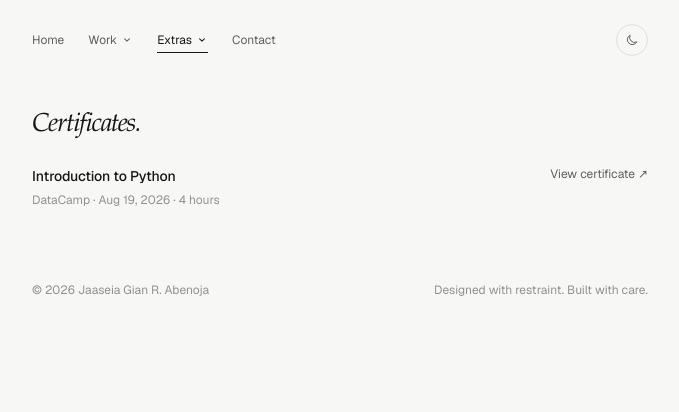
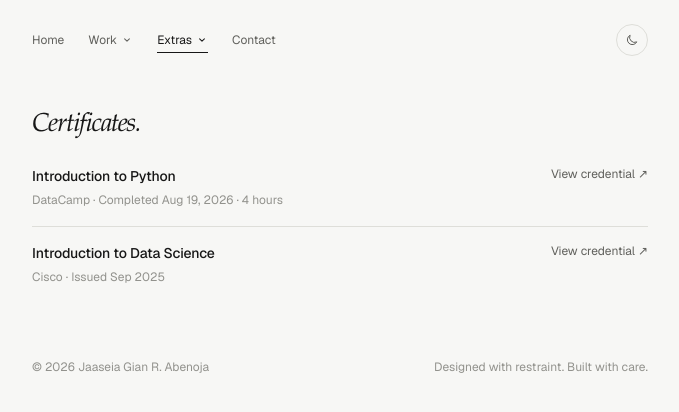
Before and after one commit to jaaseiadev/jaaseia-portfolio, a Next.js app: page /certificates in a window 1280 px wide. Shown: the top 412 px of the page, without its empty margins (300-979 px from the left). Built offline with nearby package versions, Linux system fonts and the light colour scheme.

Commit message:
Add Cisco data science credential

```diff
--- a/app/certificates/page.tsx
+++ b/app/certificates/page.tsx
@@ -24,7 +24,8 @@ export default function CertificatesPage() {
                   {certificate.title}
                 </h2>
                 <p className="mt-1 text-xs leading-5 text-faint">
-                  {certificate.issuer} · {certificate.completedOn} · {certificate.duration}
+                  {certificate.issuer} · {certificate.date}
+                  {certificate.duration ? ` · ${certificate.duration}` : null}
                 </p>
               </div>
 
@@ -35,7 +36,7 @@ export default function CertificatesPage() {
                 className="traveling-link shrink-0 text-xs text-muted transition-colors hover:text-foreground"
                 aria-label={`View ${certificate.title} certificate`}
               >
-                View certificate ↗
+                View credential ↗
               </a>
             </article>
           ))}
--- a/app/data/portfolio.ts
+++ b/app/data/portfolio.ts
@@ -59,8 +59,8 @@ export type Experience = {
 export type Certificate = {
   title: string;
   issuer: string;
-  completedOn: string;
-  duration: string;
+  date: string;
+  duration?: string;
   url: string;
 };
 
@@ -271,9 +271,15 @@ export const portfolio = {
     {
       title: "Introduction to Python",
       issuer: "DataCamp",
-      completedOn: "Aug 19, 2026",
+      date: "Completed Aug 19, 2026",
       duration: "4 hours",
       url: "/certificates/Introduction%20to%20python/certificate.pdf",
+    },
+    {
+      title: "Introduction to Data Science",
+      issuer: "Cisco",
+      date: "Issued Sep 2025",
+      url: "https://www.credly.com/badges/d6e138b7-ed95-40df-ab90-fc73ca2b222d/linked_in_profile",
     },
   ] satisfies Certificate[],
   socials: [
```
